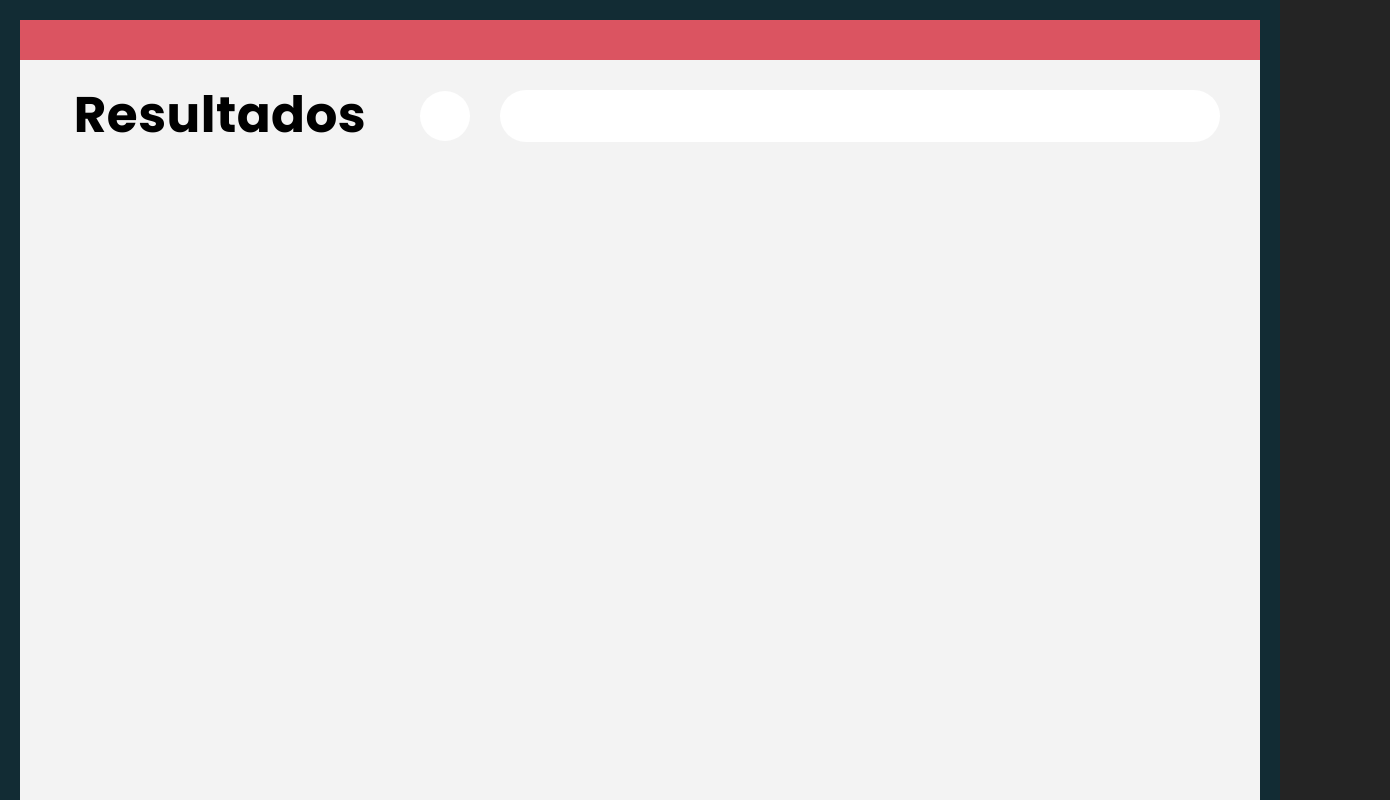
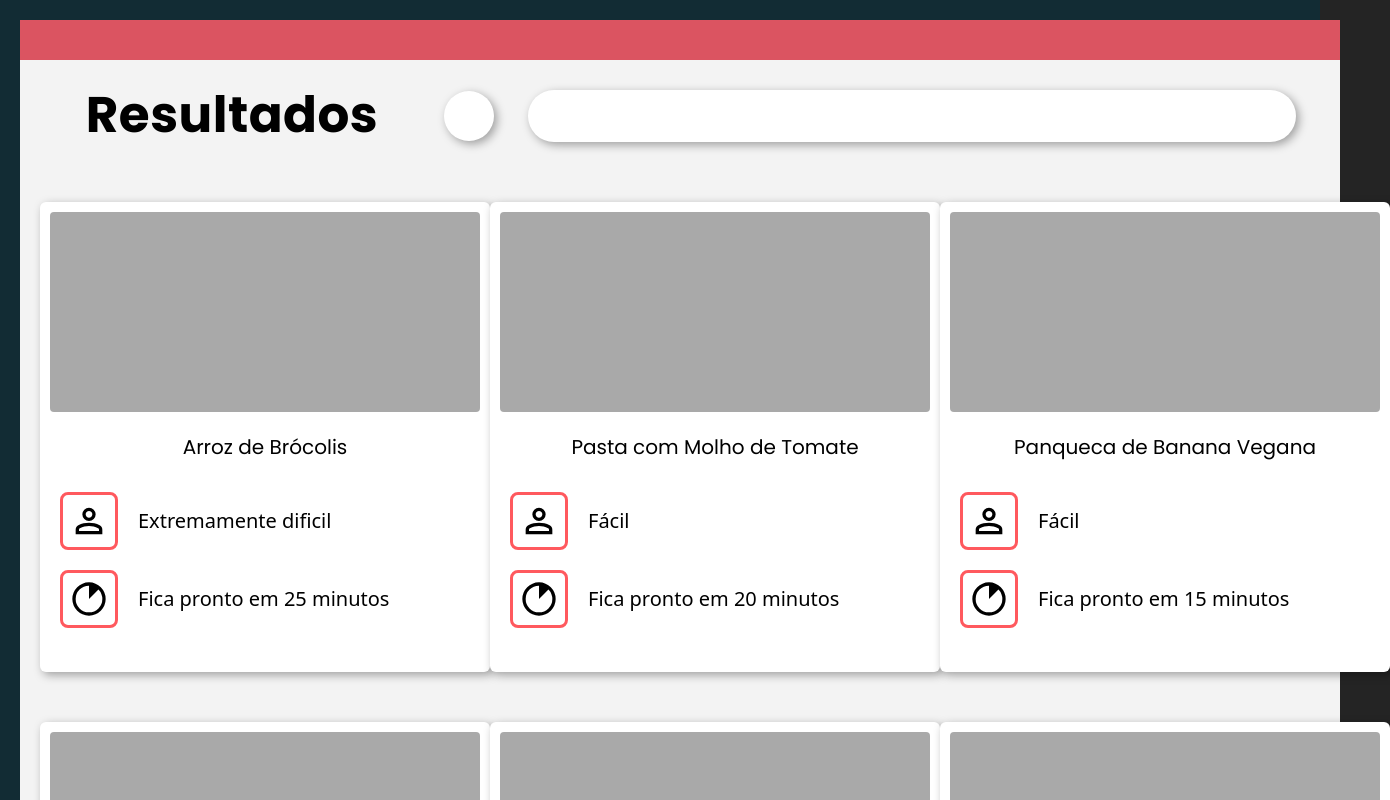
Before and after one commit to jpcastro14/gitapps, a React (Vite) app in the folder gitapps/: page /recipelist in a window 1280 px wide. Shown: the top 800 px of the page, 1390 px wide, since content can reach past the window. Built offline with nearby package versions, Linux system fonts and the light colour scheme; data requests are answered from the project's data file.

Commit message:
Feat: Add recipelist components and styles

```diff
--- a/gitapps/db.json
+++ b/gitapps/db.json
@@ -3,7 +3,7 @@
     {
       "name": "Arroz de Brócolis",
       "prepareTime": "25 minutos",
-      "dificulty": "Fácil",
+      "dificulty": "Extremamente dificil",
       "isVegan": true,
       "ingredients": "1 xícara de arroz, 1 brócolis médio, 1 cebola, 2 dentes de alho, azeite, sal, pimenta",
       "prepareSteps": "1. Cozinhe o arroz normalmente. 2. Refogue a cebola e o alho no azeite. 3. Adicione o brócolis picado e cozinhe até ficar macio. 4. Misture com o arroz e tempere com sal e pimenta."
@@ -39,6 +39,14 @@
       "isVegan": true,
       "ingredients": "1 xícara de quinoa cozida, 1 pepino, 1 tomate, 1 abacate, suco de limão, azeite, sal",
       "prepareSteps": "1. Misture a quinoa cozida com os vegetais picados. 2. Tempere com suco de limão, azeite e sal a gosto."
+    },
+    {
+      "name": "Salada de Quinoa",
+      "prepareTime": "20 minutos",
+      "dificulty": "Fácil",
+      "isVegan": true,
+      "ingredients": "1 xícara de quinoa cozida, 1 pepino, 1 tomate, 1 abacate, suco de limão, azeite, sal",
+      "prepareSteps": "1. Misture a quinoa cozida com os vegetais picados. 2. Tempere com suco de limão, azeite e sal a gosto."
     }
   ]
 }
--- a/gitapps/src/App.css
+++ b/gitapps/src/App.css
@@ -2,7 +2,6 @@
   margin: 0 auto;
   padding: 20px;
   width: 100%;
-  height: 100vh;
   text-align: center;
   display: flex;
   background-color: var(--darker-blue);
--- a/gitapps/src/Components/RecipeComponent/RecipeList/index.tsx
+++ b/gitapps/src/Components/RecipeComponent/RecipeList/index.tsx
@@ -1,8 +1,20 @@
 import { useEffect, useState } from "react";
-import { OverContainer, SearchField, VeganButton } from "./styles";
+import {
+  OverContainer,
+  RecipeCard,
+  RecipeCardContainer,
+  RecipeImage,
+  RecipeName,
+  RecipeProps,
+  RecipePropsDiv,
+  SearchField,
+  VeganButton,
+} from "./styles";
 import { TopDecorativeBar, TopFormNav } from "../RecipeForm/styles";
 import axios from "axios";
-import { Button, FormLabel, Grid2, TextField, Container } from "@mui/material";
+import { FormLabel } from "@mui/material";
+import clock from "../../../assets/clock.svg";
+import person from "../../../assets/person.svg";
 
 interface IRecipe {
   name: string;
@@ -38,6 +50,24 @@ function Recipelist() {
         <VeganButton />
         <input type="text" />
       </SearchField>
+      <RecipeCardContainer>
+        {recipes?.map((recipe) => (
+          <RecipeCard>
+            <RecipeImage />
+            <RecipeName>{recipe.name}</RecipeName>
+            <RecipePropsDiv>
+              <RecipeProps>
+                <img src={person} />
+                <span>{recipe.dificulty}</span>
+              </RecipeProps>
+              <RecipeProps>
+                <img src={clock} />
+                <span> Fica pronto em {recipe.prepareTime}</span>
+              </RecipeProps>
+            </RecipePropsDiv>
+          </RecipeCard>
+        ))}
+      </RecipeCardContainer>
     </OverContainer>
   );
 }
--- a/gitapps/src/Components/RecipeComponent/RecipeList/styles.ts
+++ b/gitapps/src/Components/RecipeComponent/RecipeList/styles.ts
@@ -4,10 +4,9 @@ export const OverContainer = styled.div`
   background-color: #f3f3f3;
   padding: 20px;
   width: 100%;
-  max-width: 1500px;
+  max-width: 1440px;
   margin: 0 auto;
 `;
-
 
 export const SearchField = styled.div`
   color: black;
@@ -28,6 +27,7 @@ export const SearchField = styled.div`
     height: 50px;
     border-radius: 50px;
     border: none;
+    filter: drop-shadow(3px 3px 5px rgba(0,0,0,0.35));
   }
 `;
 
@@ -38,4 +38,54 @@ export const VeganButton = styled.button`
   background-color: aliceblue;
   border: none;
   background-color: white;
+  filter: drop-shadow(3px 3px 5px rgba(0,0,0,0.35));
 `;
+
+export const RecipeCardContainer = styled.div`
+  display: grid;
+  grid-template-columns: 1fr 1fr 1fr;
+`;
+
+export const RecipeCard = styled.div`
+  height: 450px;
+  width: 430px;
+  background-color: white;
+  margin: 0 auto;
+  margin-top: 50px;
+  border-radius:6px;
+  filter: drop-shadow(3px 3px 5px rgba(0,0,0,0.35));
+  color: black;
+  padding: 10px;
+`
+
+export const RecipeName = styled.p`
+    font-family: Poppins;
+    font-size: 20px;
+`;
+
+export const RecipeImage = styled.div`
+    width: 100%;
+    background-color: darkgray;
+    border-radius: 4px;
+    height:200px;
+`;
+
+export const RecipePropsDiv = styled.div`
+  display: flex;
+  flex-direction: column;
+`;
+
+export const RecipeProps = styled.div`
+  display: flex;
+  font-size: 20px;
+  padding: 10px;
+  align-items: center;
+  img{
+    margin-right: 20px;
+    height: 40px;
+    border: 3px solid var(--regular-red);
+    border-radius: 8px;
+    padding: 6px;
+
+  }
+`;
```
Also changed, not shown: gitapps/src/assets/clock.svg (added), gitapps/src/assets/person.svg (added).
